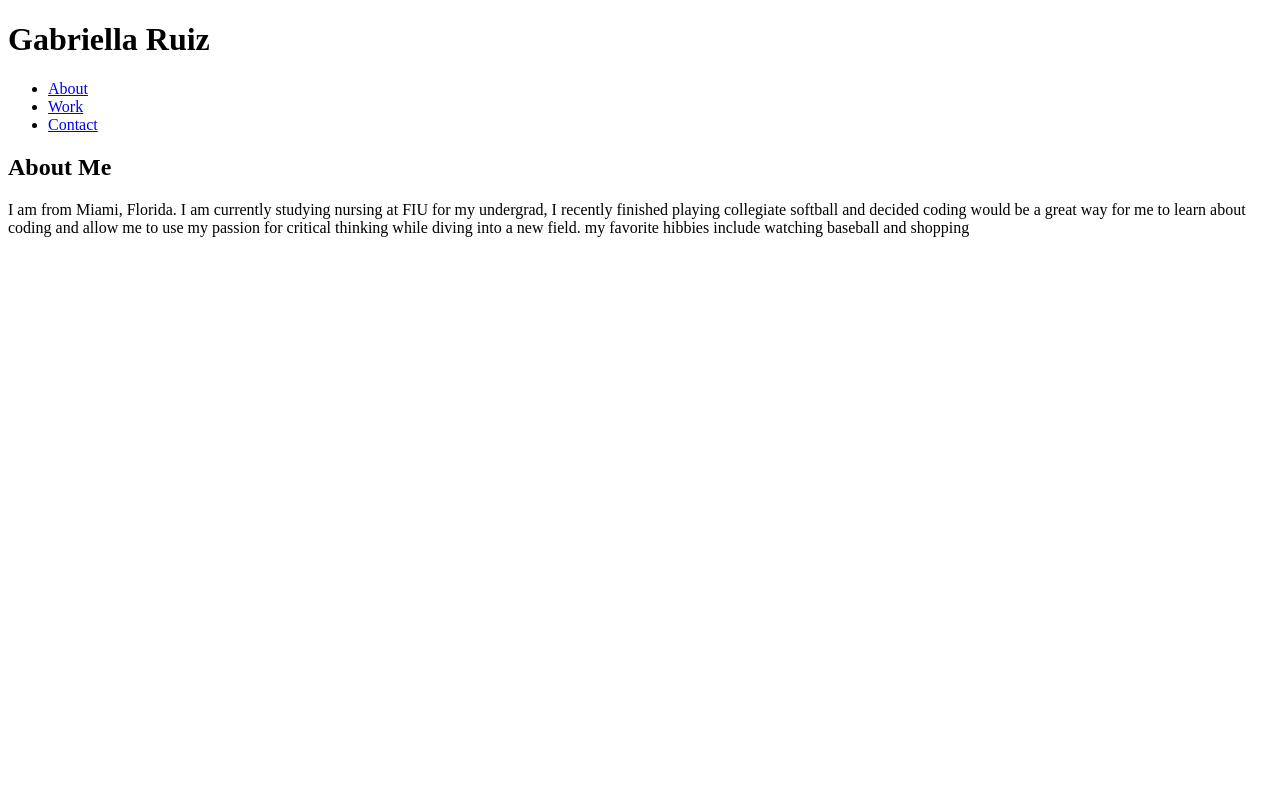
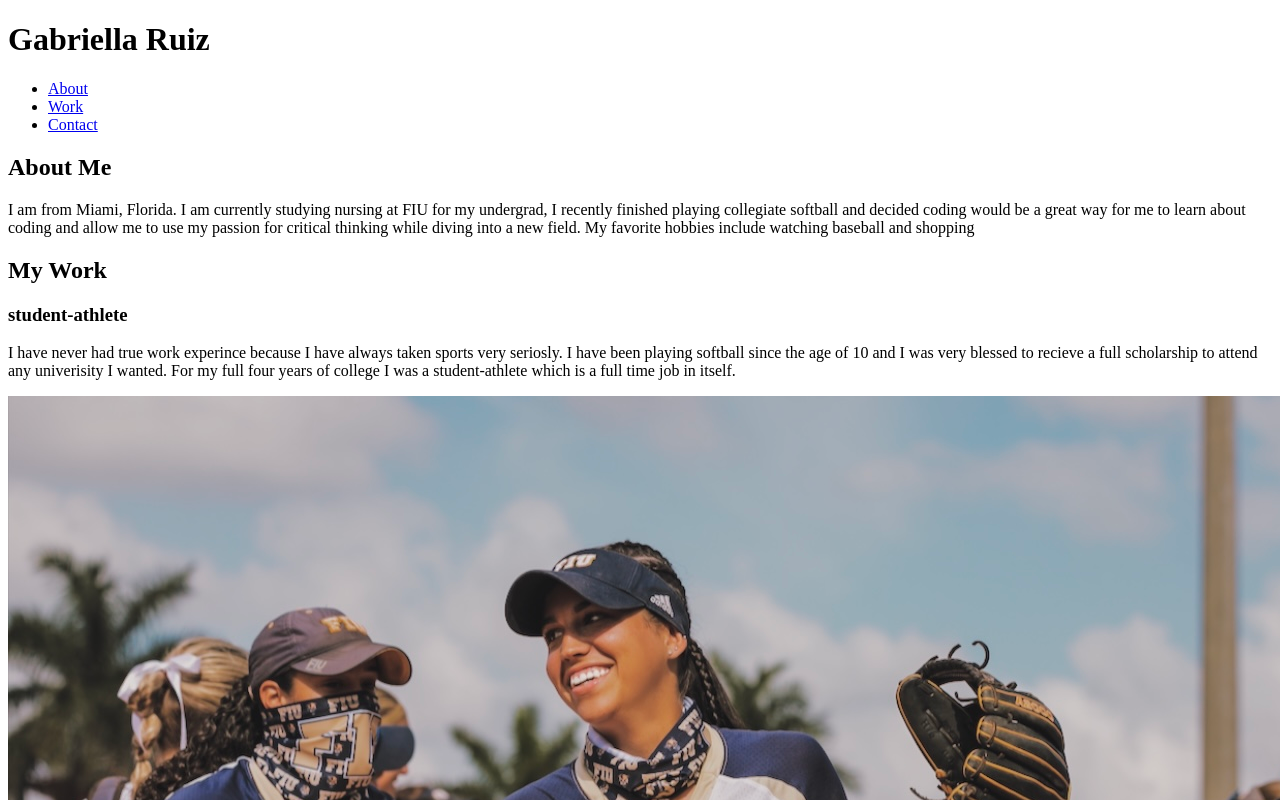
Before and after one commit to ziurgabriella/portfolio, a plain HTML site: page index.html in a window 1280 px wide. Shown: the top 800 px of the page. Drawn offline with Linux system fonts and the light colour scheme.

Commit message:
added student-athlete picture and filled in work

```diff
--- a/index.html
+++ b/index.html
@@ -25,9 +25,28 @@
                 playing collegiate softball and decided coding would be
                 a great way for me to learn about coding and allow me to
                 use my passion for critical thinking while diving into a
-                new field. my favorite hibbies include watching
+                new field. My favorite hobbies include watching
                 baseball and shopping </p>
           </section>
+          <section id="work">
+            <h2>My Work</h2>
+            <h3>student-athlete</h3>
+            <p>
+                I have never had true work experince because I have always
+                taken sports very seriosly. I have been playing softball since
+                 the age of 10 and I was very blessed to recieve a full scholarship
+                 to attend any univerisity I wanted. For my full four years of college
+                 I was a student-athlete which is a full time job in itself.
+            </p>
+            <img src="IMG_1335.jpg" alt="Work 1">
+
+
+                  <p>hello</p>
+                </a>
+              </li>
+
+              <li>
+
 
     </body>
 
```
Also changed, not shown: IMG_1335.jpg (added).
